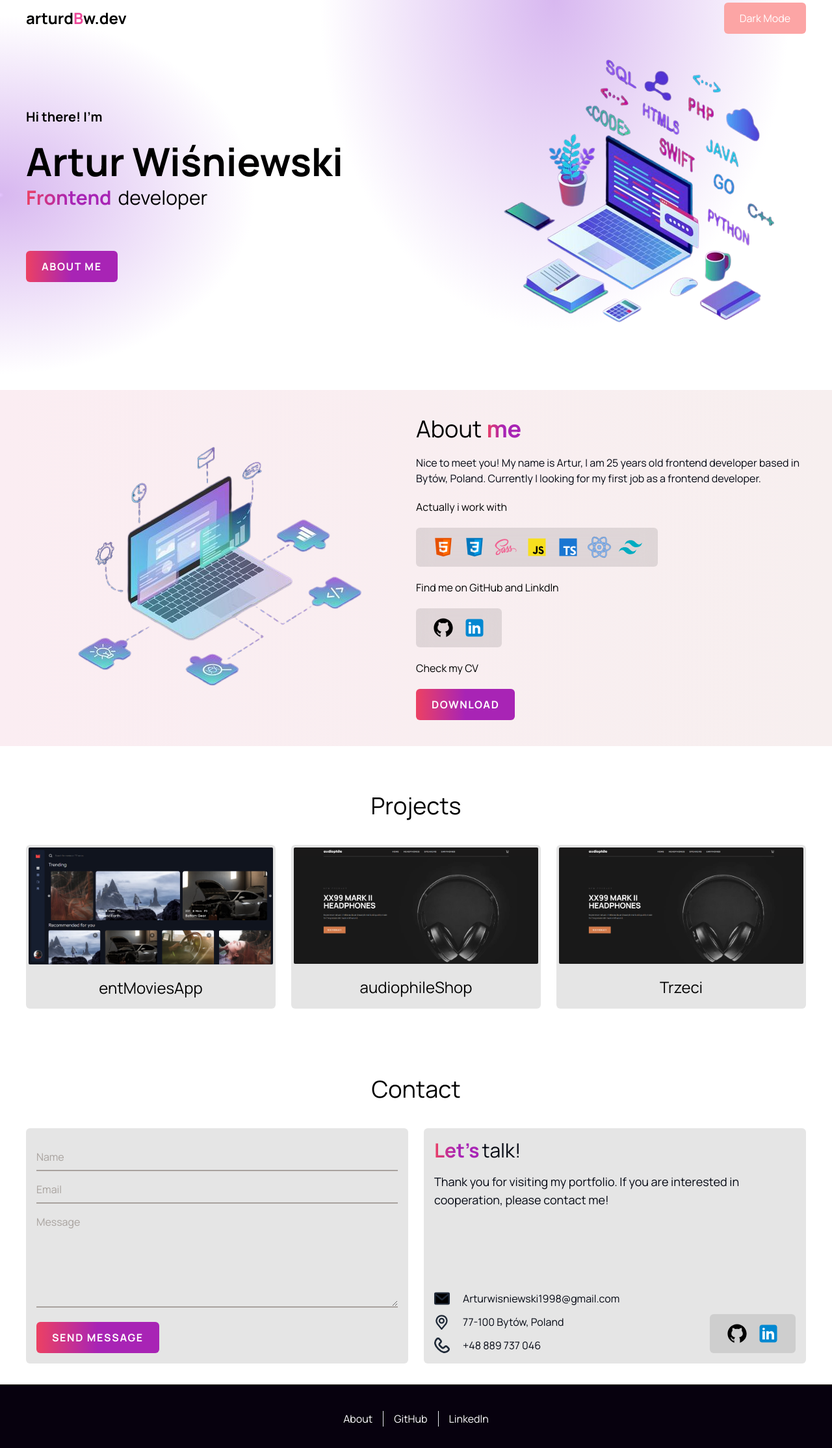
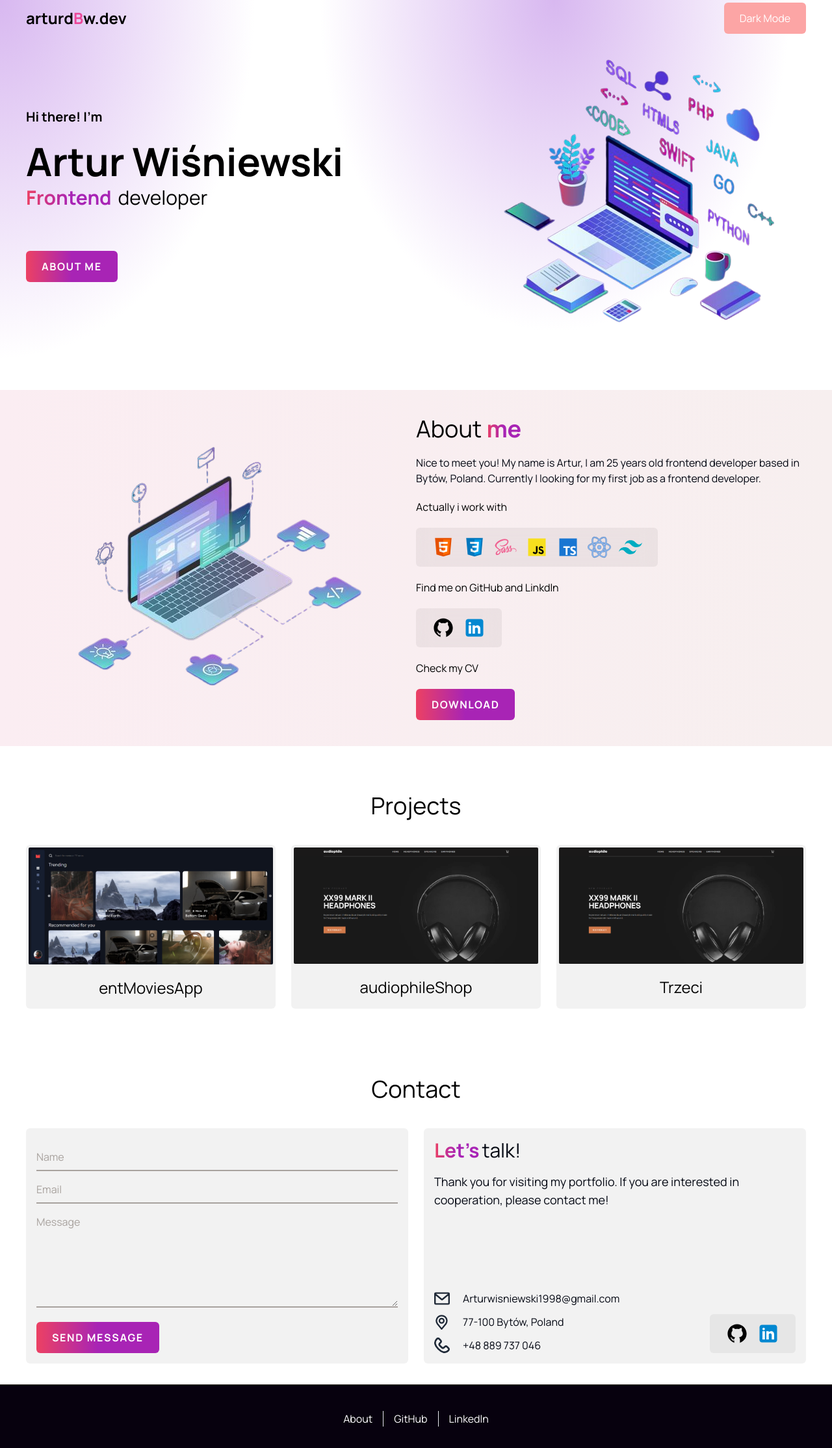
Before and after one commit to ArturDBW/Portfolio, a React (Vite) app: page / in a window 1280 px wide. Shown: the top 2228 px of the page at 65% size. Built offline with nearby package versions, Linux system fonts and the light colour scheme; what tailwindcss-gradients would draw is missing.

Commit message:
change header styles

```diff
--- a/src/components/About.tsx
+++ b/src/components/About.tsx
@@ -27,7 +27,7 @@ export const About = () => {
             job as a frontend developer.
           </p>
           <h3 className="my-5">Actually i work with</h3>
-          <div className="inline-flex items-center space-x-3 rounded-md bg-black bg-opacity-10 px-6 py-3 backdrop-blur-md dark:bg-white dark:bg-opacity-10 max-md:flex-wrap max-sm:px-2 max-[455px]:space-x-2">
+          <div className="inline-flex items-center space-x-3 rounded-md bg-black bg-opacity-5 px-6 py-3 backdrop-blur-md dark:bg-white dark:bg-opacity-10 max-md:flex-wrap max-sm:px-2 max-[455px]:space-x-2">
             <HTMLsvg />
             <CSSsvg />
             <Sasssvg />
@@ -37,7 +37,7 @@ export const About = () => {
             <Tailwindsvg />
           </div>
           <h3 className="my-5">Find me on GitHub and Linkdln</h3>
-          <div className="inline-flex items-center space-x-3 rounded-md bg-black bg-opacity-10 px-6 py-3 backdrop-blur-md dark:bg-white dark:bg-opacity-10">
+          <div className="inline-flex items-center space-x-3 rounded-md bg-black bg-opacity-5 px-6 py-3 backdrop-blur-md dark:bg-white dark:bg-opacity-10">
             <GitHubsvg />
             <Linkedlnsvg />
           </div>
--- a/src/components/FormContact.tsx
+++ b/src/components/FormContact.tsx
@@ -30,7 +30,7 @@ export const FormContact = () => {
   };
 
   return (
-    <div className="w-1/2 rounded-md bg-black bg-opacity-10 p-4 dark:bg-white dark:bg-opacity-10 max-md:w-full">
+    <div className="w-1/2 rounded-md bg-black bg-opacity-5 p-4 dark:bg-white dark:bg-opacity-10 max-md:w-full">
       <form ref={form} onSubmit={sendEmail} className="">
         <input
           type="text"
--- a/src/components/Header.tsx
+++ b/src/components/Header.tsx
@@ -25,7 +25,7 @@ export const Header = () => {
   return (
     <header
       className={`fixed left-0 top-0 z-10  flex h-14 w-full items-center justify-between px-10 text-white max-sm:px-5 ${
-        scrolled ? "bg-black bg-opacity-20 backdrop-blur-lg" : "bg-transparent"
+        scrolled ? "bg-black bg-opacity-10 backdrop-blur-lg" : "bg-transparent"
       }`}
     >
       <Logo />
--- a/src/components/Home.tsx
+++ b/src/components/Home.tsx
@@ -4,7 +4,7 @@ import test from "../assets/test.png";
 export const Home = () => {
   return (
     <section className="relative flex w-full text-black dark:text-white">
-      <div className="max-sm:bg-home-gradient-linear flex h-[600px] w-full">
+      <div className="dark:max-sm:bg-home-gradient-linear max-sm:bg-home-gradient-linear-light flex h-[600px] w-full">
         <div className="dark:bg-radial-gradient2 bg-radial-gradient-light2 w-1/3 max-sm:hidden"></div>
         <div className="dark:bg-radial-gradient bg-gradient-light  w-2/3 max-sm:hidden"></div>
       </div>
--- a/src/components/InfoContact.tsx
+++ b/src/components/InfoContact.tsx
@@ -6,7 +6,7 @@ import { Pinsvg } from "../svg/Pinsvg";
 
 export const InfoContact = () => {
   return (
-    <div className="flex w-1/2 flex-col items-start justify-between space-y-3 rounded-md bg-black bg-opacity-10 p-4 text-gray-950 dark:bg-white dark:bg-opacity-10 dark:text-white max-md:w-full">
+    <div className="flex w-1/2 flex-col items-start justify-between space-y-3 rounded-md bg-black bg-opacity-5 p-4 text-gray-950 dark:bg-white dark:bg-opacity-10 dark:text-white max-md:w-full">
       <div>
         <h3 className="mb-4 text-3xl ">
           <span className="gradient-text mr-1 font-bold">Let&rsquo;s</span>
@@ -33,7 +33,7 @@ export const InfoContact = () => {
           </div>
         </div>
         <div>
-          <div className="flex space-x-3 rounded-md bg-black bg-opacity-10 px-6 py-3 dark:bg-white dark:bg-opacity-10 max-lg:mt-10">
+          <div className="flex space-x-3 rounded-md bg-black bg-opacity-5 px-6 py-3 dark:bg-white dark:bg-opacity-10 max-lg:mt-10">
             <GitHubsvg />
             <Linkedlnsvg />
           </div>
--- a/src/components/ModalProjects.tsx
+++ b/src/components/ModalProjects.tsx
@@ -42,11 +42,13 @@ export const ModalProjects = ({
           onClick={(e) => {
             e.stopPropagation();
           }}
-          className="fixed inset-0 left-1/2 top-1/2 z-20 h-5/6 w-3/4 -translate-x-1/2 -translate-y-1/2 overflow-y-auto  rounded-md bg-darknes-bg px-8 py-5 backdrop-blur-xl max-md:w-11/12 max-sm:px-5"
+          className="fixed inset-0 left-1/2 top-1/2 z-20 h-5/6 w-3/4 -translate-x-1/2 -translate-y-1/2 overflow-y-auto  rounded-md bg-black bg-opacity-20 px-8 py-5 backdrop-blur-2xl dark:bg-opacity-30 max-md:w-11/12 max-sm:px-5"
         >
-          <h2 className="border-b-[1px] border-stone-400 pb-8 pt-4 text-4xl font-bold max-sm:text-2xl">
-            {item.title}
-          </h2>
+          <div>
+            <h2 className="border-b-[1px] border-stone-400 pb-8 pt-4 text-4xl font-bold max-sm:text-2xl">
+              {item.title}
+            </h2>
+          </div>
           <div className="mt-4 flex gap-x-4 max-sm:flex-col max-sm:gap-y-5">
             {item.gallery.map((gallery, i) => (
               <div key={i} className="w">
--- a/src/components/Projects.tsx
+++ b/src/components/Projects.tsx
@@ -3,7 +3,7 @@ import data from "../data.json";
 
 export const Projects = () => {
   return (
-    <section className="border-stone-700 px-10 py-8 dark:bg-[#14071A] dark:text-white max-xl:border-b-[1px] max-sm:px-5">
+    <section className="border-stone-700 px-10 py-8 dark:bg-[#14071A] dark:text-white max-sm:px-5">
       <h2 className="my-10 text-center text-4xl">Projects</h2>
       <div className="mx-auto flex max-w-7xl gap-x-6 max-md:flex-col max-md:gap-y-10 max-sm:gap-y-5">
         {data.map((item) => (
--- a/src/components/SingleProject.tsx
+++ b/src/components/SingleProject.tsx
@@ -42,7 +42,7 @@ export const SingleProject = ({ item }: SingleProductProps) => {
       <div
         onMouseEnter={handleMouseEnter}
         onMouseLeave={handleMouseLeave}
-        className="relative w-1/3 cursor-pointer rounded-md bg-black bg-opacity-10 dark:bg-white dark:bg-opacity-10 max-md:w-full"
+        className="relative w-1/3 cursor-pointer rounded-md bg-black bg-opacity-5 dark:bg-white dark:bg-opacity-10 max-md:w-full"
       >
         <img src={item.image} alt="test" className="rounded-md p-1 " />
         <h3 className="my-4 text-center text-2xl">{item.title}</h3>
--- a/src/index.css
+++ b/src/index.css
@@ -22,13 +22,23 @@
 
 @layer utilities {
   .bg-radial-gradient2 {
-    background: radial-gradient(at left, #14071f 0%, #1a0b29 1%, #07010e 65%);
+    background: radial-gradient(
+      at left top,
+      #14071f 0%,
+      #1a0b29 1%,
+      #07010e 65%
+    );
   }
 }
 
 @layer utilities {
   .bg-radial-gradient-light2 {
-    background: radial-gradient(at left, #e5c4ff 0%, #d8b8f0 1%, #ffffff 65%);
+    background: radial-gradient(
+      at left top,
+      #e5c4ff 0%,
+      #d8b8f0 0%,
+      #ffffff 65%
+    );
   }
 }
 
--- a/src/svg/Mailsvg.tsx
+++ b/src/svg/Mailsvg.tsx
@@ -4,7 +4,7 @@ export const Mailsvg = () => {
       className="h-6 w-6 text-gray-800 dark:text-white"
       aria-hidden="true"
       xmlns="http://www.w3.org/2000/svg"
-      fill=""
+      fill="none"
       viewBox="0 0 20 16"
     >
       <path
--- a/tailwind.config.js
+++ b/tailwind.config.js
@@ -13,6 +13,8 @@ export default {
           "linear-gradient(90deg, rgba(251, 237, 242, 1) 0%, rgba(247, 239, 239, 1) 100%)",
         "home-gradient-linear":
           "linear-gradient(90deg, rgba(19, 8, 37, 1) 0%, rgba(7, 1, 14, 1) 100%)",
+        "home-gradient-linear-light":
+          "linear-gradient(90deg, rgba(228, 214, 233,1) 0%, rgba(255, 255, 255,1) 70%)",
       },
       boxShadow: {
         "gradient-linear-shadow":
```
